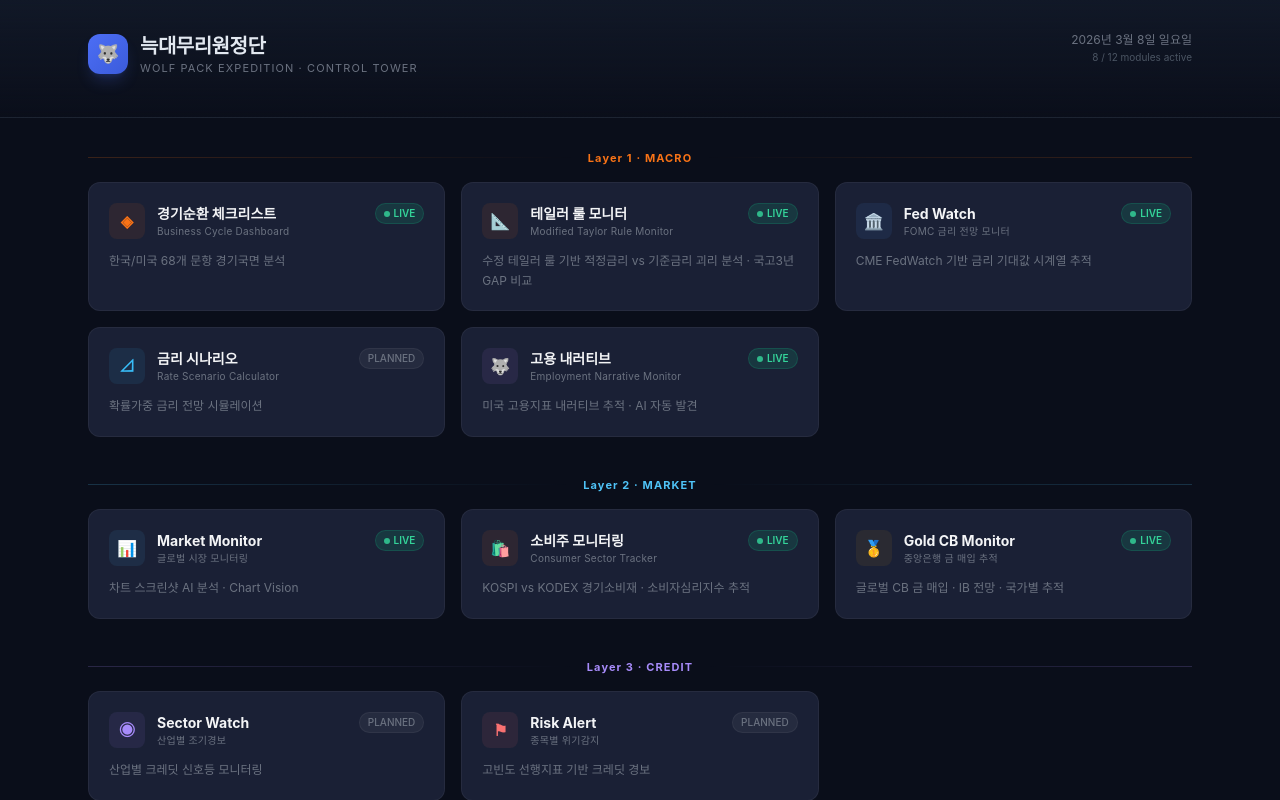
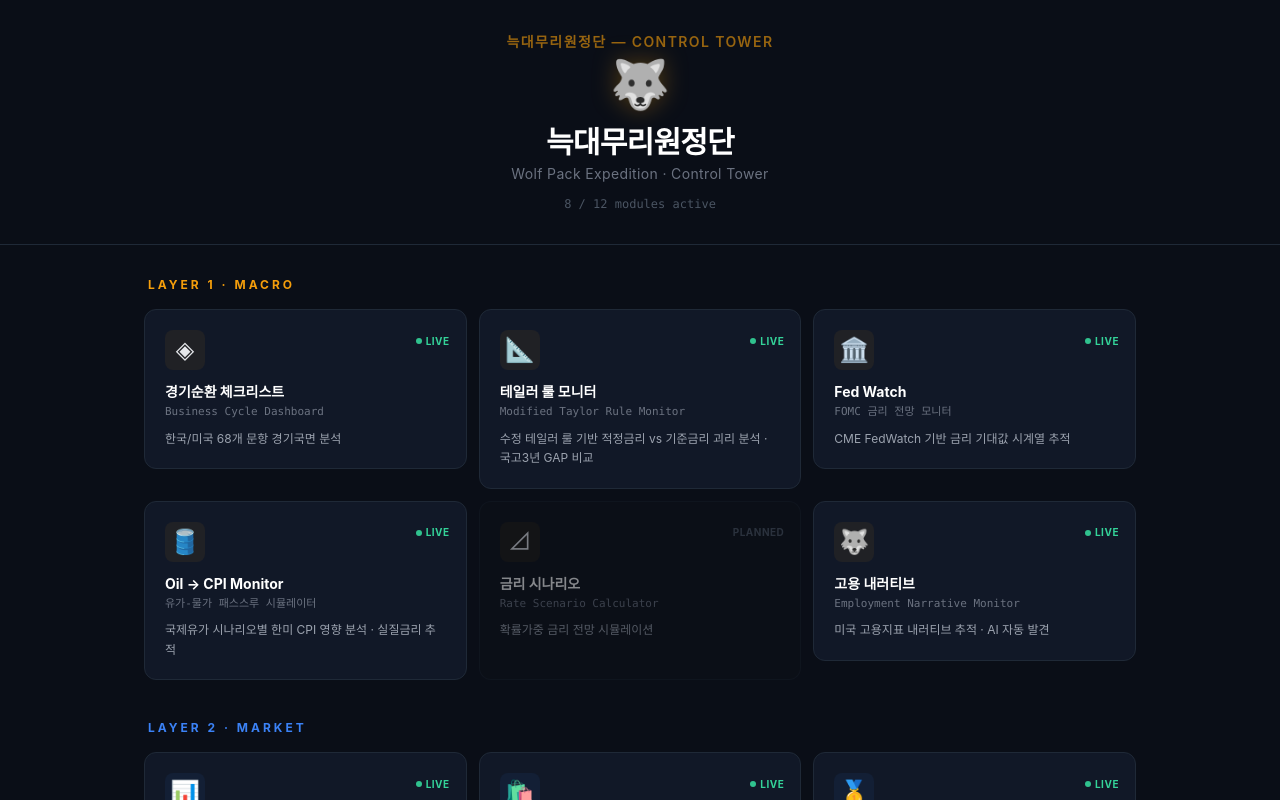
Before and after one commit to mib7514/wolfpack, a Next.js app: page / in a window 1280 px wide. Shown: the top 800 px of the page. Built offline with nearby package versions, Linux system fonts and the light colour scheme; no server answers; the database is empty.

Commit message:
Update page.js

```diff
--- a/app/page.js
+++ b/app/page.js
@@ -1,335 +1,252 @@
-'use client';
+"use client";
 
-import { useState, useEffect } from 'react';
-import Link from 'next/link';
-import { supabase } from '@/lib/supabase';
+import Link from "next/link";
 
 const MODULES = [
+  // ─── Layer 1: MACRO ───
   {
-    id: 'business-cycle',
-    layer: 'MACRO',
-    title: '경기순환 체크리스트',
-    subtitle: 'Business Cycle Dashboard',
-    description: '한국/미국 68개 문항 경기국면 분석',
-    href: '/modules/business-cycle',
-    icon: '◈',
-    accentColor: '#f97316',
-    status: 'active',
+    id: "business-cycle",
+    name: "경기순환 체크리스트",
+    subtitle: "Business Cycle Dashboard",
+    icon: "◈",
+    description: "한국/미국 68개 문항 경기국면 분석",
+    path: "/modules/business-cycle",
+    layer: "macro",
+    status: "live",
   },
   {
-  id: 'taylor-rule',
-  layer: 'MACRO',
-  title: '테일러 룰 모니터',
-  subtitle: 'Modified Taylor Rule Monitor',
-  description: '수정 테일러 룰 기반 적정금리 vs 기준금리 괴리 분석 · 국고3년 GAP 비교',
-  href: '/taylor-rule',
-  icon: '📐',
-  accentColor: '#f97316',
-  status: 'active',
+    id: "taylor-rule",
+    name: "테일러 룰 모니터",
+    subtitle: "Modified Taylor Rule Monitor",
+    icon: "📐",
+    description: "수정 테일러 룰 기반 적정금리 vs 기준금리 괴리 분석 · 국고3년 GAP 비교",
+    path: "/taylor-rule",
+    layer: "macro",
+    status: "live",
   },
   {
-    id: 'fed-watch',
-    layer: 'MACRO',
-    title: 'Fed Watch',
-    subtitle: 'FOMC 금리 전망 모니터',
-    description: 'CME FedWatch 기반 금리 기대값 시계열 추적',
-    href: '/modules/fed-watch',
-    icon: '🏛️',
-    accentColor: '#4A9EFF',
-    status: 'active',
-  },
-  {
-    id: 'rates-scenario',
-    layer: 'MACRO',
-    title: '금리 시나리오',
-    subtitle: 'Rate Scenario Calculator',
-    description: '확률가중 금리 전망 시뮬레이션',
-    href: null,
-    icon: '⊿',
-    accentColor: '#38bdf8',
-    status: 'planned',
-  },
-  {
-    id: 'market-monitor',
-    layer: 'MARKET',
-    title: 'Market Monitor',
-    subtitle: '글로벌 시장 모니터링',
-    description: '차트 스크린샷 AI 분석 · Chart Vision',
-    href: '/market',
-    icon: '📊',
-    accentColor: '#4FC3F7',
-    status: 'active',
-  },
-  {
-    id: 'employment-narrative',
-    layer: 'MACRO',
-    title: '고용 내러티브',
-    subtitle: 'Employment Narrative Monitor',
-    description: '미국 고용지표 내러티브 추적 · AI 자동 발견',
-    href: '/modules/employment-narrative',
-    icon: '🐺',
-    accentColor: '#bb86fc',
-    status: 'active',
+    id: "fed-watch",
+    name: "Fed Watch",
+    subtitle: "FOMC 금리 전망 모니터",
+    icon: "🏛️",
+    description: "CME FedWatch 기반 금리 기대값 시계열 추적",
+    path: "/modules/fed-watch",
+    layer: "macro",
+    status: "live",
   },
   {
     id: "oil-cpi",
     name: "Oil → CPI Monitor",
+    subtitle: "유가-물가 패스스루 시뮬레이터",
     icon: "🛢️",
-  description: "국제유가 시나리오별 한미 CPI 영향 분석",
+    description: "국제유가 시나리오별 한미 CPI 영향 분석 · 실질금리 추적",
     path: "/modules/oil-cpi",
     layer: "macro",
-  status: "active",
+    status: "live",
   },
   {
-    id: 'consumer-monitor',
-    layer: 'MARKET',
-    title: '소비주 모니터링',
-    subtitle: 'Consumer Sector Tracker',
-    description: 'KOSPI vs KODEX 경기소비재 · 소비자심리지수 추적',
-    href: '/modules/market',
-    icon: '🛍️',
-    accentColor: '#f97316',
-    status: 'active',
+    id: "rate-scenario",
+    name: "금리 시나리오",
+    subtitle: "Rate Scenario Calculator",
+    icon: "⊿",
+    description: "확률가중 금리 전망 시뮬레이션",
+    path: "/modules/rate-scenario",
+    layer: "macro",
+    status: "planned",
   },
   {
-    id: 'gold-monitor',
-    layer: 'MARKET',
-    title: 'Gold CB Monitor',
-    subtitle: '중앙은행 금 매입 추적',
-    description: '글로벌 CB 금 매입 · IB 전망 · 국가별 추적',
-    href: '/modules/gold-monitor',
-    icon: '🥇',
-    accentColor: '#D4A017',
-    status: 'active',
+    id: "employment-narrative",
+    name: "고용 내러티브",
+    subtitle: "Employment Narrative Monitor",
+    icon: "🐺",
+    description: "미국 고용지표 내러티브 추적 · AI 자동 발견",
+    path: "/modules/employment-narrative",
+    layer: "macro",
+    status: "live",
+  },
+  // ─── Layer 2: MARKET ───
+  {
+    id: "market-monitor",
+    name: "Market Monitor",
+    subtitle: "글로벌 시장 모니터링",
+    icon: "📊",
+    description: "차트 스크린샷 AI 분석 · Chart Vision",
+    path: "/market",
+    layer: "market",
+    status: "live",
   },
   {
-    id: 'sector-watch',
-    layer: 'CREDIT',
-    title: 'Sector Watch',
-    subtitle: '산업별 조기경보',
-    description: '산업별 크레딧 신호등 모니터링',
-    href: null,
-    icon: '◉',
-    accentColor: '#a78bfa',
-    status: 'planned',
+    id: "consumer-sector",
+    name: "소비주 모니터링",
+    subtitle: "Consumer Sector Tracker",
+    icon: "🛍️",
+    description: "KOSPI vs KODEX 경기소비재 · 소비자심리지수 추적",
+    path: "/modules/market",
+    layer: "market",
+    status: "live",
   },
   {
-    id: 'credit-monitor',
-    layer: 'CREDIT',
-    title: 'Risk Alert',
-    subtitle: '종목별 위기감지',
-    description: '고빈도 선행지표 기반 크레딧 경보',
-    href: null,
-    icon: '⚑',
-    accentColor: '#f87171',
-    status: 'planned',
+    id: "gold-monitor",
+    name: "Gold CB Monitor",
+    subtitle: "중앙은행 금 매입 추적",
+    icon: "🥇",
+    description: "글로벌 CB 금 매입 · IB 전망 · 국가별 추적",
+    path: "/modules/gold-monitor",
+    layer: "market",
+    status: "live",
+  },
+  // ─── Layer 3: CREDIT ───
+  {
+    id: "sector-watch",
+    name: "Sector Watch",
+    subtitle: "산업별 조기경보",
+    icon: "◉",
+    description: "산업별 크레딧 신호등 모니터링",
+    path: "/modules/sector-watch",
+    layer: "credit",
+    status: "planned",
   },
   {
-    id: 'portfolio',
-    layer: 'PORTFOLIO',
-    title: 'Portfolio Tracker',
-    subtitle: '보유종목 & 매매',
-    description: '듀레이션, 커브, 섹터 포지션 현황',
-    href: null,
-    icon: '⊞',
-    accentColor: '#34d399',
-    status: 'planned',
+    id: "risk-alert",
+    name: "Risk Alert",
+    subtitle: "종목별 위기감지",
+    icon: "⚑",
+    description: "고빈도 선행지표 기반 크레딧 경보",
+    path: "/modules/risk-alert",
+    layer: "credit",
+    status: "planned",
+  },
+  // ─── Layer 4: PORTFOLIO ───
+  {
+    id: "portfolio-tracker",
+    name: "Portfolio Tracker",
+    subtitle: "보유종목 & 매매",
+    icon: "⊞",
+    description: "듀레이션, 커브, 섹터 포지션 현황",
+    path: "/modules/portfolio-tracker",
+    layer: "portfolio",
+    status: "planned",
   },
 ];
 
-const LAYER_ORDER = ['MACRO', 'MARKET', 'CREDIT', 'PORTFOLIO'];
+const LAYERS = [
+  { id: "macro", label: "Layer 1 · MACRO", color: "#f59e0b" },
+  { id: "market", label: "Layer 2 · MARKET", color: "#3b82f6" },
+  { id: "credit", label: "Layer 3 · CREDIT", color: "#ef4444" },
+  { id: "portfolio", label: "Layer 4 · PORTFOLIO", color: "#10b981" },
+];
 
-const LAYER_LABELS = {
-  MACRO: { label: 'Layer 1 · MACRO', color: '#f97316' },
-  MARKET: { label: 'Layer 2 · MARKET', color: '#4FC3F7' },
-  CREDIT: { label: 'Layer 3 · CREDIT', color: '#a78bfa' },
-  PORTFOLIO: { label: 'Layer 4 · PORTFOLIO', color: '#34d399' },
-};
-
-function StatusBadge({ status }) {
-  if (status === 'active') {
-    return (
-      <span className="inline-flex items-center gap-1 px-2 py-0.5 rounded-full text-[10px] font-semibold bg-emerald-500/15 text-emerald-400 border border-emerald-500/20">
-        <span className="w-1.5 h-1.5 rounded-full bg-emerald-400 animate-pulse" />
-        LIVE
-      </span>
-    );
-  }
-  return (
-    <span className="inline-flex items-center px-2 py-0.5 rounded-full text-[10px] font-medium bg-white/5 text-gray-500 border border-white/5">
-      PLANNED
-    </span>
-  );
-}
-
-function CycleSummary({ data }) {
-  if (!data) return null;
-  const phases = ['침체', '회복', '확장', '둔화'];
-  const phaseColors = { '침체': '#ef4444', '회복': '#eab308', '확장': '#22c55e', '둔화': '#3b82f6' };
+export default function ControlTower() {
+  const liveCount = MODULES.filter((m) => m.status === "live").length;
+  const totalCount = MODULES.length;
 
   return (
-    <div className="mt-3 pt-3 border-t border-white/5">
-      <div className="grid grid-cols-2 gap-3">
-        {['KR', 'US'].map(c => {
-          const scores = data[c];
-          if (!scores) return null;
-          const totals = { '침체': 0, '회복': 0, '확장': 0, '둔화': 0 };
-          const QUESTIONS_PHASES = {
-            1:'침체',2:'회복',3:'확장',4:'둔화',5:'침체',6:'회복',7:'확장',8:'둔화',
-            9:'침체',10:'회복',11:'확장',12:'둔화',13:'침체',14:'회복',15:'확장',16:'둔화',
-            17:'침체',18:'회복',19:'확장',20:'둔화',21:'침체',22:'회복',23:'확장',24:'둔화',
-            25:'침체',26:'회복',27:'확장',28:'둔화',29:'침체',30:'회복',31:'확장',32:'둔화',
-            33:'침체',34:'회복',35:'확장',36:'둔화',37:'침체',38:'회복',39:'확장',40:'둔화',
-            41:'침체',42:'회복',43:'확장',44:'둔화',45:'침체',46:'회복',47:'확장',48:'둔화',
-            49:'침체',50:'회복',51:'확장',52:'둔화',53:'침체',54:'회복',55:'확장',56:'둔화',
-            57:'침체',58:'회복',59:'확장',60:'둔화',61:'침체',62:'회복',63:'확장',64:'둔화',
-            65:'침체',66:'회복',67:'확장',68:'둔화',
-          };
-          const latestIdx = 13;
-          for (let qn = 1; qn <= 68; qn++) {
-            const phase = QUESTIONS_PHASES[qn];
-            totals[phase] += (scores[qn]?.[latestIdx] || 0);
-          }
-          const max = Math.max(...Object.values(totals));
-          const dominant = phases.find(p => totals[p] === max);
-          const net = (totals['확장'] + totals['회복']) - (totals['침체'] + totals['둔화']);
+    <div className="min-h-screen bg-[#0a0e17] text-gray-200">
+      {/* Header */}
+      <header className="border-b border-gray-800 px-6 py-8 text-center">
+        <div className="flex items-center justify-center gap-3 mb-2">
+          <span className="text-sm text-amber-500/60 tracking-widest uppercase font-semibold">
+            늑대무리원정단 — Control Tower
+          </span>
+        </div>
+        <div className="text-5xl mb-4 drop-shadow-[0_0_12px_rgba(245,158,11,0.3)]">
+          🐺
+        </div>
+        <h1 className="text-3xl font-extrabold text-white tracking-tight mb-1">
+          늑대무리원정단
+        </h1>
+        <p className="text-sm text-gray-500 tracking-wide">
+          Wolf Pack Expedition · Control Tower
+        </p>
+        <p className="text-xs text-gray-600 mt-3 font-mono">
+          {liveCount} / {totalCount} modules active
+        </p>
+      </header>
+
+      {/* Module Grid by Layer */}
+      <main className="max-w-5xl mx-auto px-4 py-8 space-y-10">
+        {LAYERS.map((layer) => {
+          const layerModules = MODULES.filter((m) => m.layer === layer.id);
+          if (layerModules.length === 0) return null;
 
           return (
-            <div key={c} className="text-center">
-              <div className="text-[10px] text-gray-500 mb-1">{c === 'KR' ? '🇰🇷 한국' : '🇺🇸 미국'}</div>
-              <div className="text-sm font-bold" style={{ color: phaseColors[dominant] }}>{dominant}</div>
-              <div className="text-[10px] text-gray-500">Net {net > 0 ? '+' : ''}{net}</div>
+            <section key={layer.id}>
+              <h2
+                className="text-xs font-bold tracking-[0.25em] uppercase mb-4 pl-1"
+                style={{ color: layer.color }}
+              >
+                {layer.label}
+              </h2>
+              <div className="grid grid-cols-1 sm:grid-cols-2 lg:grid-cols-3 gap-3">
+                {layerModules.map((mod) => (
+                  <ModuleCard key={mod.id} module={mod} layerColor={layer.color} />
+                ))}
               </div>
+            </section>
           );
         })}
-      </div>
+      </main>
+
+      {/* Footer */}
+      <footer className="border-t border-gray-800/50 py-6 text-center">
+        <p className="text-xs text-gray-600 font-mono">
+          늑대무리원정단 v1.3.0
+          <span className="text-gray-700 mx-1">·</span>
+          Macro · Market · Credit · Portfolio
+        </p>
+      </footer>
     </div>
   );
 }
 
-export default function ControlTower() {
-  const [cycleData, setCycleData] = useState(null);
-  const [currentTime, setCurrentTime] = useState('');
+function ModuleCard({ module, layerColor }) {
+  const isLive = module.status === "live";
 
-  useEffect(() => {
-    const now = new Date();
-    setCurrentTime(now.toLocaleDateString('ko-KR', { year: 'numeric', month: 'long', day: 'numeric', weekday: 'long' }));
-
-    async function loadCycleData() {
-      try {
-        const { data, error } = await supabase
-          .from('business_cycle_scores')
-          .select('country, scores')
-          .order('updated_at', { ascending: false });
-
-        if (!error && data?.length > 0) {
-          const result = {};
-          data.forEach(row => { result[row.country] = row.scores; });
-          setCycleData(result);
+  const card = (
+    <div
+      className={`
+        relative group rounded-xl border p-5 transition-all duration-200
+        ${
+          isLive
+            ? "border-gray-800 bg-[#111827] hover:border-gray-700 hover:bg-[#151e2e] cursor-pointer"
+            : "border-gray-800/50 bg-[#0d1117] opacity-50 cursor-default"
         }
-      } catch (e) {
-        console.log('Supabase not configured yet, using defaults');
-      }
-    }
-    loadCycleData();
-  }, []);
-
-  const groupedModules = {};
-  MODULES.forEach(m => {
-    if (!groupedModules[m.layer]) groupedModules[m.layer] = [];
-    groupedModules[m.layer].push(m);
-  });
-
-  const orderedLayers = LAYER_ORDER.filter(l => groupedModules[l]);
-
-  return (
-    <div className="min-h-screen">
-      <header className="border-b border-white/5 bg-gradient-to-b from-[#111827] to-transparent">
-        <div className="max-w-6xl mx-auto px-6 py-8">
-          <div className="flex items-start justify-between">
-            <div>
-              <div className="flex items-center gap-3 mb-2">
-                <div className="w-10 h-10 rounded-xl bg-gradient-to-br from-wolf-600 to-wolf-800 flex items-center justify-center text-lg font-black text-white shadow-lg shadow-wolf-600/20">
-                  🐺
-                </div>
-                <div>
-                  <h1 className="text-xl font-extrabold tracking-tight">
-                    늑대무리원정단
-                  </h1>
-                  <p className="text-[11px] text-gray-500 tracking-widest uppercase">
-                    Wolf Pack Expedition · Control Tower
-                  </p>
-                </div>
-              </div>
-            </div>
-            <div className="text-right">
-              <div className="text-xs text-gray-500">{currentTime}</div>
-              <div className="text-[10px] text-gray-600 mt-0.5">
-                {MODULES.filter(m => m.status === 'active').length} / {MODULES.length} modules active
-              </div>
-            </div>
-          </div>
-        </div>
-      </header>
-
-      <main className="max-w-6xl mx-auto px-6 py-8">
-        {orderedLayers.map((layer, layerIdx) => {
-          const modules = groupedModules[layer];
-          return (
-            <div key={layer} className="mb-10 animate-fade-in" style={{ animationDelay: `${layerIdx * 0.1}s` }}>
-              <div className="flex items-center gap-3 mb-4">
-                <div className="h-px flex-1 bg-gradient-to-r from-transparent" style={{ backgroundImage: `linear-gradient(to right, ${LAYER_LABELS[layer].color}33, transparent)` }} />
-                <span className="text-[11px] font-bold tracking-widest" style={{ color: LAYER_LABELS[layer].color }}>
-                  {LAYER_LABELS[layer].label}
+      `}
+    >
+      {/* Status badge */}
+      <div className="absolute top-4 right-4">
+        {isLive ? (
+          <span className="inline-flex items-center gap-1 text-[10px] font-bold tracking-wider uppercase text-emerald-400">
+            <span className="w-1.5 h-1.5 bg-emerald-400 rounded-full animate-pulse" />
+            LIVE
           </span>
-                <div className="h-px flex-1 bg-gradient-to-l from-transparent" style={{ backgroundImage: `linear-gradient(to left, ${LAYER_LABELS[layer].color}33, transparent)` }} />
+        ) : (
+          <span className="text-[10px] font-bold tracking-wider uppercase text-gray-600">
+            PLANNED
+          </span>
+        )}
       </div>
 
-              <div className="grid grid-cols-1 md:grid-cols-2 lg:grid-cols-3 gap-4">
-                {modules.map((mod, i) => {
-                  const CardWrapper = mod.href ? Link : 'div';
-                  const cardProps = mod.href ? { href: mod.href } : {};
+      {/* Icon */}
+      <div
+        className="text-2xl mb-3 w-10 h-10 flex items-center justify-center rounded-lg"
+        style={{ backgroundColor: `${layerColor}10` }}
+      >
+        {module.icon}
+      </div>
 
-                  return (
-                    <CardWrapper
-                      key={mod.id}
-                      {...cardProps}
-                      className={`block rounded-xl border border-white/5 bg-[#1a2035] p-5 card-hover animate-fade-in ${mod.href ? 'cursor-pointer' : 'opacity-50 cursor-default'}`}
-                      style={{ animationDelay: `${(layerIdx * 0.1) + (i * 0.05)}s` }}
-                    >
-                      <div className="flex items-start justify-between mb-3">
-                        <div className="flex items-center gap-3">
-                          <div
-                            className="w-9 h-9 rounded-lg flex items-center justify-center text-base font-bold"
-                            style={{ background: `${mod.accentColor}15`, color: mod.accentColor }}
-                          >
-                            {mod.icon}
-                          </div>
-                          <div>
-                            <h3 className="text-sm font-bold text-gray-100">{mod.title}</h3>
-                            <p className="text-[10px] text-gray-500 tracking-wide">{mod.subtitle}</p>
-                          </div>
-                        </div>
-                        <StatusBadge status={mod.status} />
-                      </div>
-                      <p className="text-xs text-gray-500 leading-relaxed">{mod.description}</p>
+      {/* Title */}
+      <h3 className="text-sm font-bold text-white mb-0.5">{module.name}</h3>
+      <p className="text-[11px] text-gray-500 mb-2 font-mono">{module.subtitle}</p>
 
-                      {mod.id === 'business-cycle' && <CycleSummary data={cycleData} />}
-                    </CardWrapper>
-                  );
-                })}
-              </div>
+      {/* Description */}
+      <p className="text-xs text-gray-400 leading-relaxed">{module.description}</p>
     </div>
   );
-        })}
-      </main>
 
-      <footer className="border-t border-white/5 mt-auto">
-        <div className="max-w-6xl mx-auto px-6 py-4 flex justify-between items-center">
-          <span className="text-[10px] text-gray-600">늑대무리원정단 v1.2.0</span>
-          <span className="text-[10px] text-gray-600">Macro · Market · Credit · Portfolio</span>
-        </div>
-      </footer>
-    </div>
-  );
+  if (isLive) {
+    return <Link href={module.path}>{card}</Link>;
   }
+
+  return card;
+}
```
Lines whose indentation alone changed are shown as unchanged.
